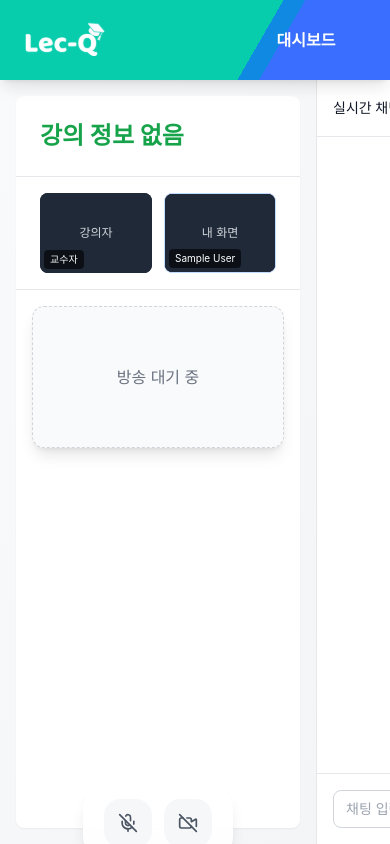
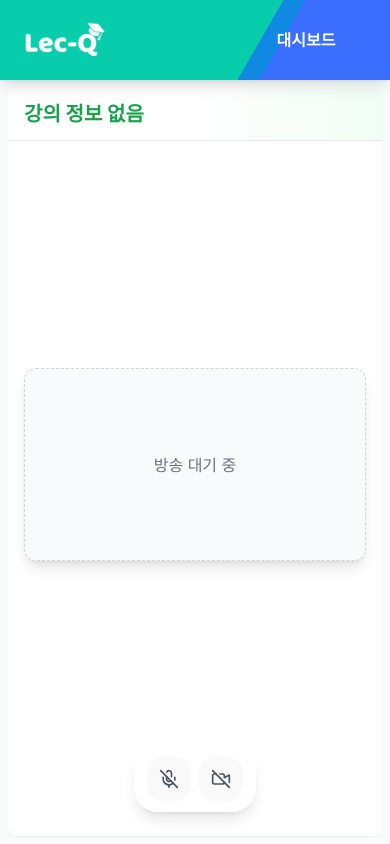
Before and after one commit to kw-ic-web/25-team-legend-chicken, a React (Vite) app in the folder frontend/: page /student/participate in a window 390 px wide. Built offline with nearby package versions, Linux system fonts and the light colour scheme; sample sign-in values are in the browser's storage; a web font is replaced by a local one.

Commit message:
fix: 학생 실시간 페이지 반응형 및 라이브 컨트롤러 위치 수정

```diff
--- a/frontend/src/components/live/student/StudentLiveControls.tsx
+++ b/frontend/src/components/live/student/StudentLiveControls.tsx
@@ -15,14 +15,14 @@ const StudentLiveControls: React.FC<Props> = ({
   onToggleCamera,
 }) => {
   return (
-    <div className="absolute -bottom-8 left-0 right-0 flex justify-center pointer-events-none">
-      <div className="flex items-center space-x-3 bg-white/85 backdrop-blur-lg rounded-3xl px-5 py-3 shadow-lg border border-white/40 pointer-events-auto">
+    <div className="absolute bottom-6 left-0 right-0 flex justify-center pointer-events-none">
+      <div className="flex items-center space-x-2 bg-white/90 backdrop-blur-xl rounded-3xl px-3 py-2.5 shadow-lg border border-white/30 pointer-events-auto">
         <button
           onClick={onToggleMic}
-          className={`w-12 h-12 rounded-2xl flex items-center justify-center transition-all duration-200 ${
+          className={`w-11 h-11 rounded-2xl flex items-center justify-center transition-all duration-200 ${
             isMicOn
               ? "bg-blue-500/10 text-blue-600"
-              : "bg-gray-100/70 text-gray-600 hover:bg-gray-200/70"
+              : "bg-gray-100/50 text-gray-600 hover:bg-gray-200/50"
           }`}
           title={isMicOn ? "마이크 끄기" : "마이크 켜기"}
         >
@@ -31,10 +31,10 @@ const StudentLiveControls: React.FC<Props> = ({
 
         <button
           onClick={onToggleCamera}
-          className={`w-12 h-12 rounded-2xl flex items-center justify-center transition-all duration-200 ${
+          className={`w-11 h-11 rounded-2xl flex items-center justify-center transition-all duration-200 ${
             isCameraOn
               ? "bg-blue-500/10 text-blue-600"
-              : "bg-gray-100/70 text-gray-600 hover:bg-gray-200/70"
+              : "bg-gray-100/50 text-gray-600 hover:bg-gray-200/50"
           }`}
           title={isCameraOn ? "카메라 끄기" : "카메라 켜기"}
         >
--- a/frontend/src/components/live/student/StudentParticipantStrip.tsx
+++ b/frontend/src/components/live/student/StudentParticipantStrip.tsx
@@ -132,8 +132,8 @@ const StudentParticipantStrip: React.FC<Props> = ({
   };
 
   return (
-    <div className="px-6 py-4 border-b border-gray-200">
-      <div className="flex items-center space-x-3 overflow-x-auto no-scrollbar">
+    <div className="px-4 py-3 border-b border-gray-200">
+      <div className="flex items-center space-x-2 overflow-x-auto no-scrollbar">
         {/* 교수자 카메라 */}
         <div className="flex-none w-28 h-20 rounded-lg bg-gray-900 text-white relative overflow-hidden">
           {professorCameraRef && (
--- a/frontend/src/components/live/student/StudentScreenArea.tsx
+++ b/frontend/src/components/live/student/StudentScreenArea.tsx
@@ -9,18 +9,19 @@ interface Props {
   isLive: boolean;
   videoRef: AnyVideoRef;
   statusText?: string;
+  children?: React.ReactNode;
 }
 
 const StudentScreenArea: React.FC<Props> = ({
   isLive,
   videoRef,
   statusText = "방송 대기 중",
+  children,
 }) => {
-
   return (
     <div className="flex-1 relative px-4 pb-16 pt-4 overflow-hidden">
       <div className="w-full h-full flex items-center justify-center">
-        {/* 화면 공유 영역 */}
+        {/* 화면 공유 영역 - 16:9 비율 고정, 높이 우선 제한 */}
         <div
           className="w-full max-w-5xl max-h-full aspect-video rounded-xl border border-dashed border-gray-300 bg-gray-50 flex items-center justify-center overflow-hidden relative shadow-lg"
           style={{
@@ -41,6 +42,7 @@ const StudentScreenArea: React.FC<Props> = ({
           )}
         </div>
       </div>
+      {children}
     </div>
   );
 };
--- a/frontend/src/pages/student/LiveWatching.tsx
+++ b/frontend/src/pages/student/LiveWatching.tsx
@@ -1098,14 +1098,15 @@ const LiveWatching: React.FC = () => {
   }, [stopStudentCamera]);
 
   return (
-    <div className="min-h-screen bg-gradient-to-br from-gray-50 to-gray-100">
-      <div className="flex h-[calc(100vh-80px)]">
+    <div className="flex h-full bg-gray-50">
+      <div className="flex flex-1 overflow-hidden">
         {/* 메인 콘텐츠 영역 - 교수 레이아웃과 동일 */}
-        <div className="flex-1 bg-white m-4 rounded-lg shadow-sm">
-          <div className="h-full flex flex-col">
+        <div className="flex-1 bg-white m-2 rounded-lg shadow-sm overflow-hidden">
+          <div className="h-full flex flex-col overflow-hidden">
             {/* 강의 제목 - 교수 화면 스타일 매칭 */}
-            <div className="p-6 border-b border-gray-200">
-              <h1 className="text-2xl font-bold text-green-600">
+            <div className="px-4 py-3 border-b border-gray-200 bg-gradient-to-r from-white via-white to-green-50">
+              <div className="flex items-center justify-between gap-3 flex-wrap">
+                <h1 className="text-xl font-bold text-green-600 truncate">
                   {isLoading
                     ? "로딩 중..."
                     : lectureInfo
@@ -1113,28 +1114,28 @@ const LiveWatching: React.FC = () => {
                       : "강의 정보 없음"}
                 </h1>
                 {lectureInfo && !lectureInfo.liveId && (
-                <p className="text-sm text-gray-500 mt-2">
+                  <p className="text-xs text-gray-500">
                     현재 진행 중인 라이브 방송이 없습니다.
                   </p>
                 )}
               </div>
+            </div>
 
-            {/* 상단 참여자(웹캠) 스트립 */}
-            <StudentParticipantStrip
-              professorCameraRef={professorVideoRef}
-              studentVideoRef={studentVideoRef}
-              isStudentCameraOn={isStudentCameraOn}
-              remoteParticipants={remoteParticipants}
-            />
-
-            {/* 강의 콘텐츠(화면 공유 영역) - 컨트롤 제거 */}
+            {/* 강의 콘텐츠(화면 공유 영역) */}
+            {sharedPdf ? (
               <div className="relative flex-1">
-              {sharedPdf ? (
                 <StudentPdfViewer
                   pdfUrl={sharedPdf.url}
                   pdfName={sharedPdf.name}
                   socket={chatSocketRef.current}
                 />
+                <StudentLiveControls
+                  isMicOn={isStudentMicOn}
+                  isCameraOn={isStudentCameraOn}
+                  onToggleMic={toggleStudentMic}
+                  onToggleCamera={toggleStudentCamera}
+                />
+              </div>
             ) : (
               <StudentScreenArea
                 isLive={isLive}
@@ -1150,20 +1151,20 @@ const LiveWatching: React.FC = () => {
                           ? "라이브 방송 중"
                           : "연결 오류"
                 }
-                />
-              )}
+              >
                 <StudentLiveControls
                   isMicOn={isStudentMicOn}
                   isCameraOn={isStudentCameraOn}
                   onToggleMic={toggleStudentMic}
                   onToggleCamera={toggleStudentCamera}
                 />
-            </div>
+              </StudentScreenArea>
+            )}
           </div>
         </div>
 
-        {/* 우측 채팅 패널 */}
-        <div className="w-80 bg-white border-l border-gray-200">
+        {/* 우측 채팅 패널 - 반응형 처리 */}
+        <div className="hidden lg:block w-80 bg-white border-l border-gray-200">
           <div className="h-full flex flex-col">
             {/* 헤더 - 실시간 채팅 + 질문하기 버튼 */}
             <div className="flex items-center justify-between border-b border-gray-200 px-4 py-3">
```
Lines whose indentation alone changed are shown as unchanged.
